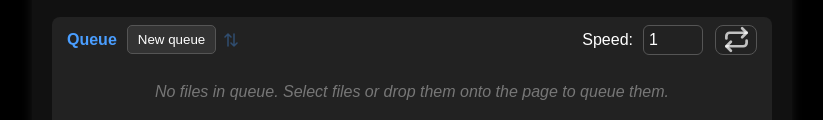
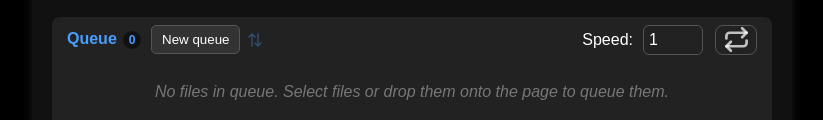
Before and after one commit to aribennett1/Video-Player, a plain HTML site: page index.html in a window 1280 px wide. Shown: the part 584-704 px from the top of the page, without its empty margins (228-1051 px from the left). Drawn offline with Linux system fonts and the light colour scheme.

Commit message:
Queue Count

```diff
--- a/app.js
+++ b/app.js
@@ -9,6 +9,7 @@ const progressCanvas = document.getElementById("progressOverlay");
 const progressCtx = progressCanvas.getContext("2d");
 const queueContainer = document.getElementById("queueContainer");
 const queueList = document.getElementById("queueList");
+const queueCount = document.getElementById("queueCount");
 const reverseQueueButton = document.getElementById("reverseQueueButton");
 
 
@@ -720,6 +721,8 @@ drawProgressOverlay();
 function updateQueueDisplay() {
   saveQueue();
   renderSavedSessions();
+  queueCount.textContent = mediaQueue.length;
+  queueCount.setAttribute("aria-label", `${mediaQueue.length} file${mediaQueue.length === 1 ? "" : "s"} in queue`);
   const missing = mediaQueue.filter((item) => !item.url).length;
   queueRestore.hidden = missing === 0;
   queueRestoreSummary.textContent = `Saved files to restore (${missing})`;
--- a/index.html
+++ b/index.html
@@ -38,7 +38,7 @@
       >
         <div class="queue-control-row">
           <div class="queue-actions">
-            <h3>Queue</h3>
+            <h3>Queue <span id="queueCount" class="queue-count" aria-label="0 files in queue">0</span></h3>
             <button type="button" id="newQueueButton" class="new-queue-button">New queue</button>
             <button
               type="button"
--- a/styles.css
+++ b/styles.css
@@ -189,6 +189,21 @@ video.loaded-video {
   color: #4a9eff;
 }
 
+.queue-count {
+  display: inline-flex;
+  align-items: center;
+  justify-content: center;
+  width: 1.5em;
+  height: 1.5em;
+  margin-left: 0.15em;
+  border-radius: 50%;
+  background: #111;
+  color: #4a9eff;
+  font-size: 0.75em;
+  line-height: 1;
+  vertical-align: middle;
+}
+
 .queue-actions {
   display: flex;
   align-items: center;
```
Also changed, not shown: 1 other file.
